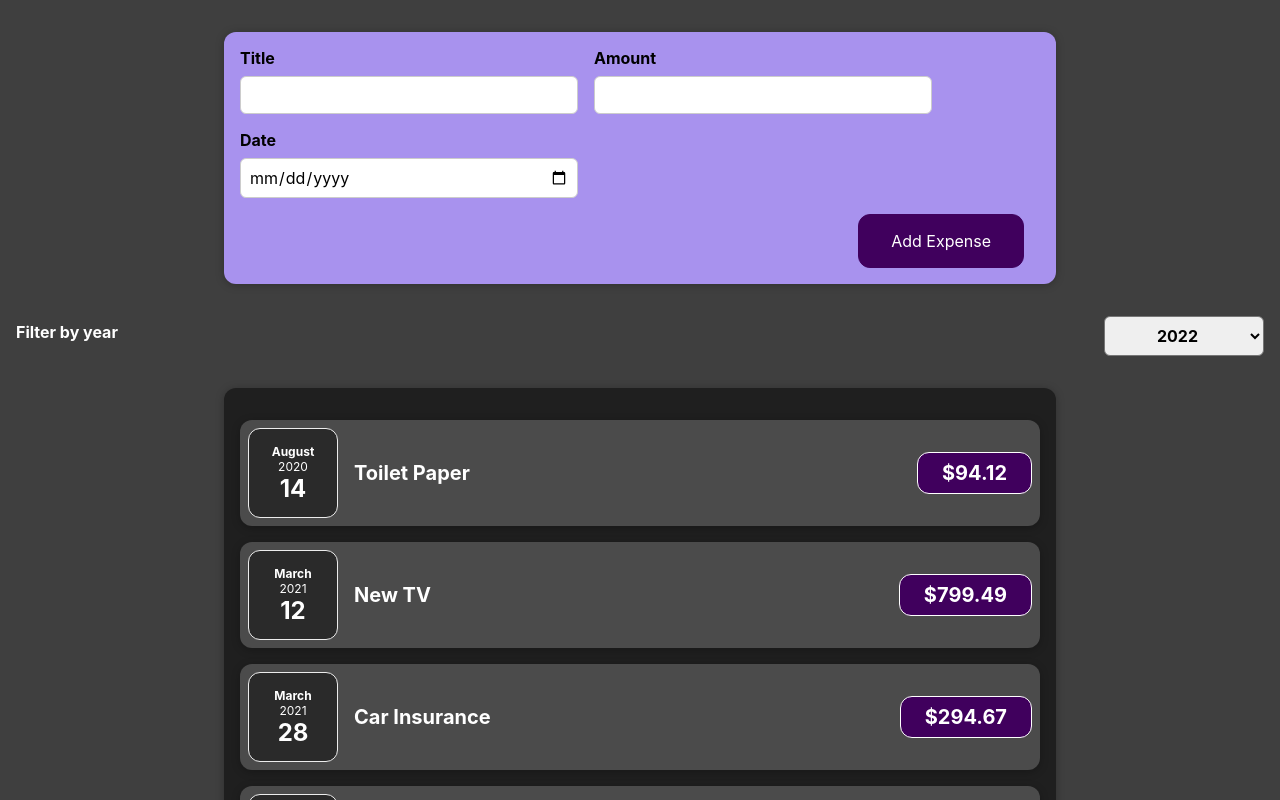
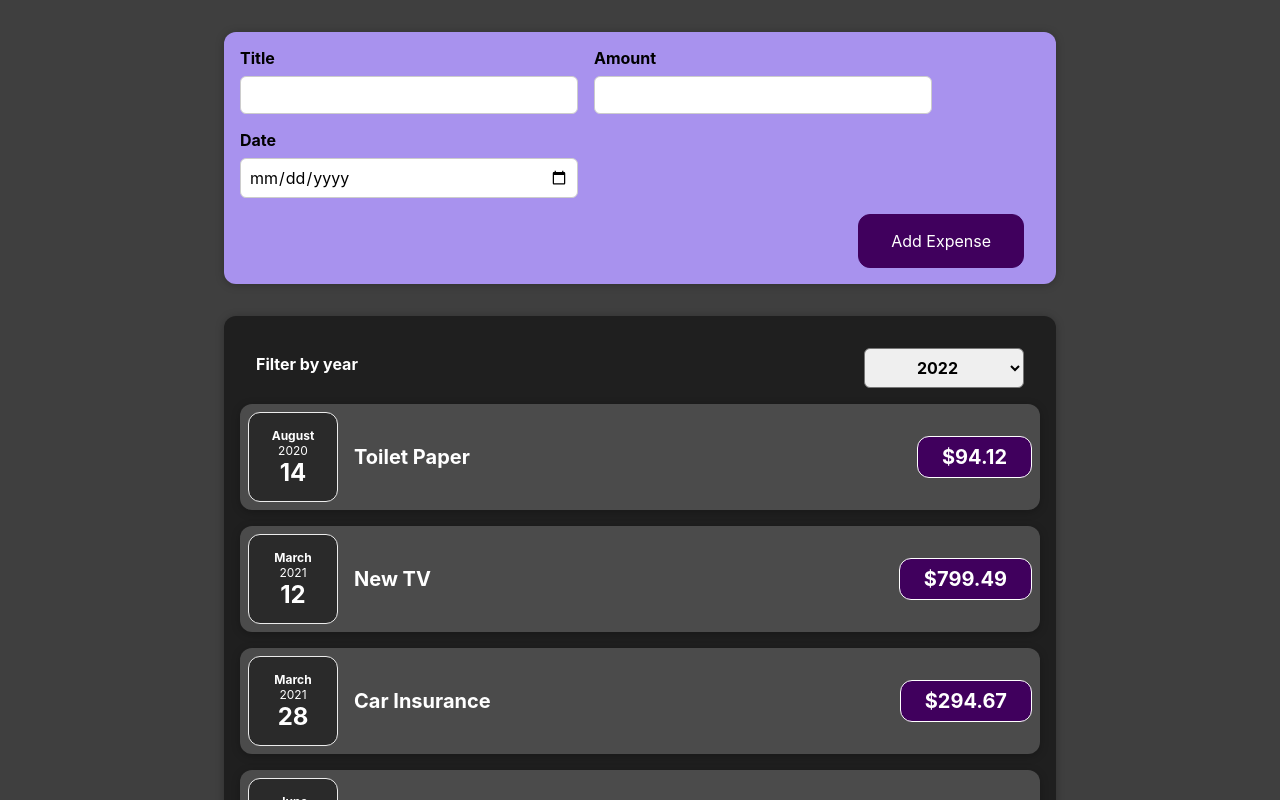
Before and after one commit to bernardobfg-clavis/expenses_react, a React (Create React App) app: page / in a window 1280 px wide. Shown: the top 800 px of the page. Built offline with nearby package versions, Linux system fonts and the light colour scheme.

Commit message:
add new expenses to list

```diff
--- a/src/App.js
+++ b/src/App.js
@@ -1,8 +1,9 @@
+import { useState } from "react";
 import { Expenses } from "./Expenses/Expenses";
 import { NewExpense } from "./Expenses/NewExpense";
 import "./index.css";
-function App() {
-  const expenses = [
+
+const INITIAL_EXPENSES = [
   {
     id: "e1",
     title: "Toilet Paper",
@@ -24,9 +25,10 @@ function App() {
   },
 ];
 
+function App() {
+  const [expenses, setExpenses] = useState(INITIAL_EXPENSES);
   const addExpenseHandler = (expense) => {
-    console.log("In app.js");
-    console.log(expense);
+    setExpenses((prevExpenses) => [expense, ...prevExpenses]);
   };
   return (
     <div className="App">
--- a/src/Expenses/Expenses/index.jsx
+++ b/src/Expenses/Expenses/index.jsx
@@ -11,16 +11,14 @@ export const Expenses = ({ expenses }) => {
     console.log(selectedYear);
   };
   return (
-    <div>
+    <Card className="expenses">
       <ExpensesFilter
         onFilterChange={filterChangeHandler}
         selected={filteredYear}
       />
-      <Card className="expenses">
-        {expenses.map((expense) => (
-          <ExpenseItem key={expense.id} expense={expense} />
-        ))}
-      </Card>
-    </div>
+      {expenses.map((expense) => (
+        <ExpenseItem key={expense.id} expense={expense} />
+      ))}
+    </Card>
   );
 };
```
Lines whose indentation alone changed are shown as unchanged.
